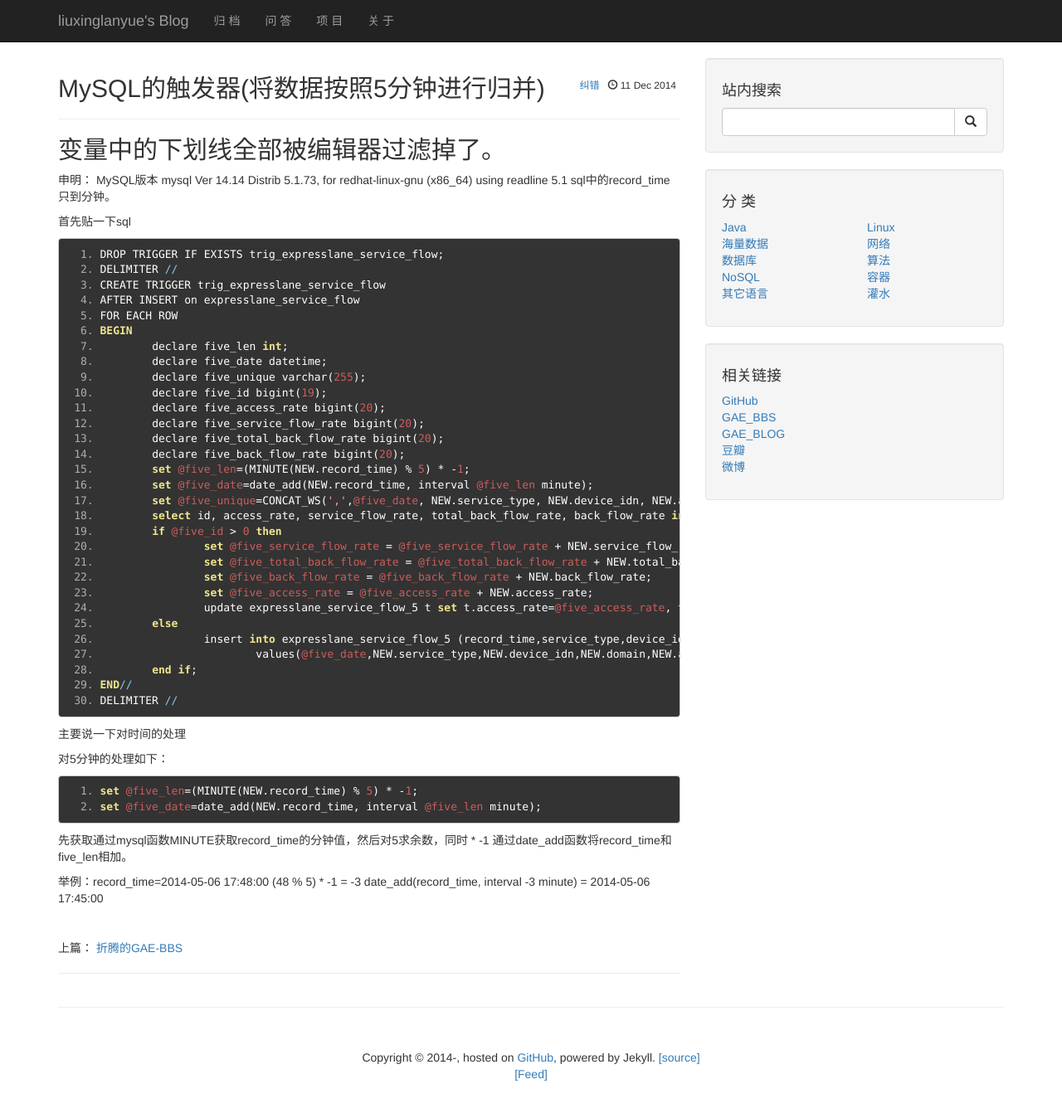
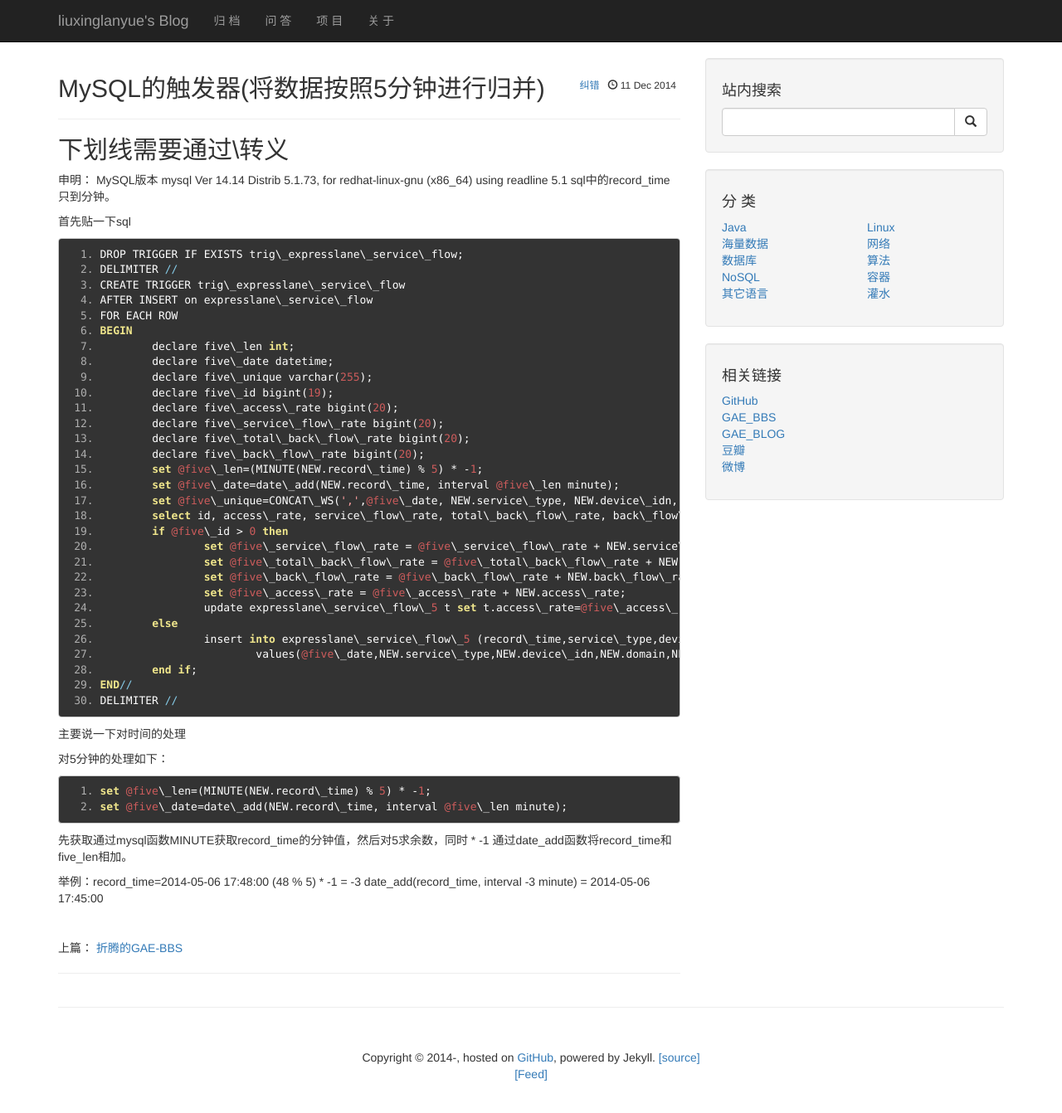
Before and after one commit to liuxinglanyue/blog, a Jekyll site: the page built from _posts/2014-12-11-mysql-trigger.markdown, in a window 1280 px wide and 1365 px high. Shown: the top 1342 px of the window at 83% size. Built offline with Jekyll 4.4.1, drawn with Linux system fonts in a browser that asks for light colours; nearby versions of some CDN libraries; Markdown is read by kramdown in place of the engine named in the settings; comment, search, counter and statistics services are not loaded.

Commit message:
Update 2014-12-11-mysql-trigger.markdown

```diff
--- a/_posts/2014-12-11-mysql-trigger.markdown
+++ b/_posts/2014-12-11-mysql-trigger.markdown
@@ -5,41 +5,41 @@ title:  "MySQL的触发器(将数据按照5分钟进行归并)"
 tags: [mysql,sql,trigger]
 ---
 
-变量中的下划线全部被编辑器过滤掉了。
+下划线需要通过\转义
 -------------------------------------------------------------------------------
 申明：
-MySQL版本 mysql  Ver 14.14 Distrib 5.1.73, for redhat-linux-gnu (x86_64) using readline 5.1
-sql中的record_time只到分钟。
+MySQL版本 mysql  Ver 14.14 Distrib 5.1.73, for redhat-linux-gnu (x86\_64) using readline 5.1
+sql中的record\_time只到分钟。
 
 首先贴一下sql
 <pre class="prettyPrint">
-DROP TRIGGER IF EXISTS trig_expresslane_service_flow;
+DROP TRIGGER IF EXISTS trig\_expresslane\_service\_flow;
 DELIMITER //
-CREATE TRIGGER trig_expresslane_service_flow
-AFTER INSERT on expresslane_service_flow
+CREATE TRIGGER trig\_expresslane\_service\_flow
+AFTER INSERT on expresslane\_service\_flow
 FOR EACH ROW
 BEGIN
-	declare five_len int;
-	declare five_date datetime;
-	declare five_unique varchar(255);
-	declare five_id bigint(19);
-	declare five_access_rate bigint(20);
-	declare five_service_flow_rate bigint(20);
-	declare five_total_back_flow_rate bigint(20);
-	declare five_back_flow_rate bigint(20);
-	set @five_len=(MINUTE(NEW.record_time) % 5) * -1;
-	set @five_date=date_add(NEW.record_time, interval @five_len minute);
-	set @five_unique=CONCAT_WS(',',@five_date, NEW.service_type, NEW.device_idn, NEW.app_id, NEW.domain);
-	select id, access_rate, service_flow_rate, total_back_flow_rate, back_flow_rate into @five_id, @five_access_rate, @five_service_flow_rate, @five_total_back_flow_rate, @five_back_flow_rate from expresslane_service_flow_5 where unique_field = @five_unique;
-	if @five_id > 0 then
-		set @five_service_flow_rate = @five_service_flow_rate + NEW.service_flow_rate;
-		set @five_total_back_flow_rate = @five_total_back_flow_rate + NEW.total_back_flow_rate;
-		set @five_back_flow_rate = @five_back_flow_rate + NEW.back_flow_rate;
-		set @five_access_rate = @five_access_rate + NEW.access_rate;
-		update expresslane_service_flow_5 t set t.access_rate=@five_access_rate, t.service_flow_rate=@five_service_flow_rate, t.total_back_flow_rate=@five_total_back_flow_rate, t.back_flow_rate=@five_back_flow_rate where t.id = @five_id;
+	declare five\_len int;
+	declare five\_date datetime;
+	declare five\_unique varchar(255);
+	declare five\_id bigint(19);
+	declare five\_access\_rate bigint(20);
+	declare five\_service\_flow\_rate bigint(20);
+	declare five\_total\_back\_flow\_rate bigint(20);
+	declare five\_back\_flow\_rate bigint(20);
+	set @five\_len=(MINUTE(NEW.record\_time) % 5) * -1;
+	set @five\_date=date\_add(NEW.record\_time, interval @five\_len minute);
+	set @five\_unique=CONCAT\_WS(',',@five\_date, NEW.service\_type, NEW.device\_idn, NEW.app\_id, NEW.domain);
+	select id, access\_rate, service\_flow\_rate, total\_back\_flow\_rate, back\_flow\_rate into @five\_id, @five\_access\_rate, @five\_service\_flow\_rate, @five\_total\_back\_flow\_rate, @five\_back\_flow\_rate from expresslane\_service\_flow\_5 where unique\_field = @five\_unique;
+	if @five\_id > 0 then
+		set @five\_service\_flow\_rate = @five\_service\_flow\_rate + NEW.service\_flow\_rate;
+		set @five\_total\_back\_flow\_rate = @five\_total\_back\_flow\_rate + NEW.total\_back\_flow\_rate;
+		set @five\_back\_flow\_rate = @five\_back\_flow\_rate + NEW.back\_flow\_rate;
+		set @five\_access\_rate = @five\_access\_rate + NEW.access\_rate;
+		update expresslane\_service\_flow\_5 t set t.access\_rate=@five\_access\_rate, t.service\_flow\_rate=@five\_service\_flow\_rate, t.total\_back\_flow\_rate=@five\_total\_back\_flow\_rate, t.back\_flow\_rate=@five\_back\_flow\_rate where t.id = @five\_id;
 	else
-		insert into expresslane_service_flow_5 (record_time,service_type,device_idn,domain,app_id,access_rate,service_flow_rate,total_back_flow_rate,back_flow_rate,unique_field)
-			values(@five_date,NEW.service_type,NEW.device_idn,NEW.domain,NEW.app_id,NEW.access_rate,NEW.service_flow_rate,NEW.total_back_flow_rate,NEW.back_flow_rate,@five_unique);
+		insert into expresslane\_service\_flow\_5 (record\_time,service\_type,device\_idn,domain,app\_id,access\_rate,service\_flow\_rate,total\_back\_flow\_rate,back\_flow\_rate,unique\_field)
+			values(@five\_date,NEW.service\_type,NEW.device\_idn,NEW.domain,NEW.app\_id,NEW.access\_rate,NEW.service\_flow\_rate,NEW.total\_back\_flow\_rate,NEW.back\_flow\_rate,@five\_unique);
 	end if;
 END//
 DELIMITER //
@@ -49,12 +49,12 @@ DELIMITER //
 
 对5分钟的处理如下：
 <pre class="prettyPrint">
-set @five_len=(MINUTE(NEW.record_time) % 5) * -1;
-set @five_date=date_add(NEW.record_time, interval @five_len minute);
+set @five\_len=(MINUTE(NEW.record\_time) % 5) * -1;
+set @five\_date=date\_add(NEW.record\_time, interval @five\_len minute);
 </pre>
-先获取通过mysql函数MINUTE获取record_time的分钟值，然后对5求余数，同时 * -1
-通过date_add函数将record_time和five_len相加。
+先获取通过mysql函数MINUTE获取record\_time的分钟值，然后对5求余数，同时 * -1
+通过date\_add函数将record\_time和five\_len相加。
 
-举例：record_time=2014-05-06 17:48:00
+举例：record\_time=2014-05-06 17:48:00
 (48 % 5) * -1 = -3
-date_add(record_time, interval -3 minute) = 2014-05-06 17:45:00
+date\_add(record\_time, interval -3 minute) = 2014-05-06 17:45:00
```
